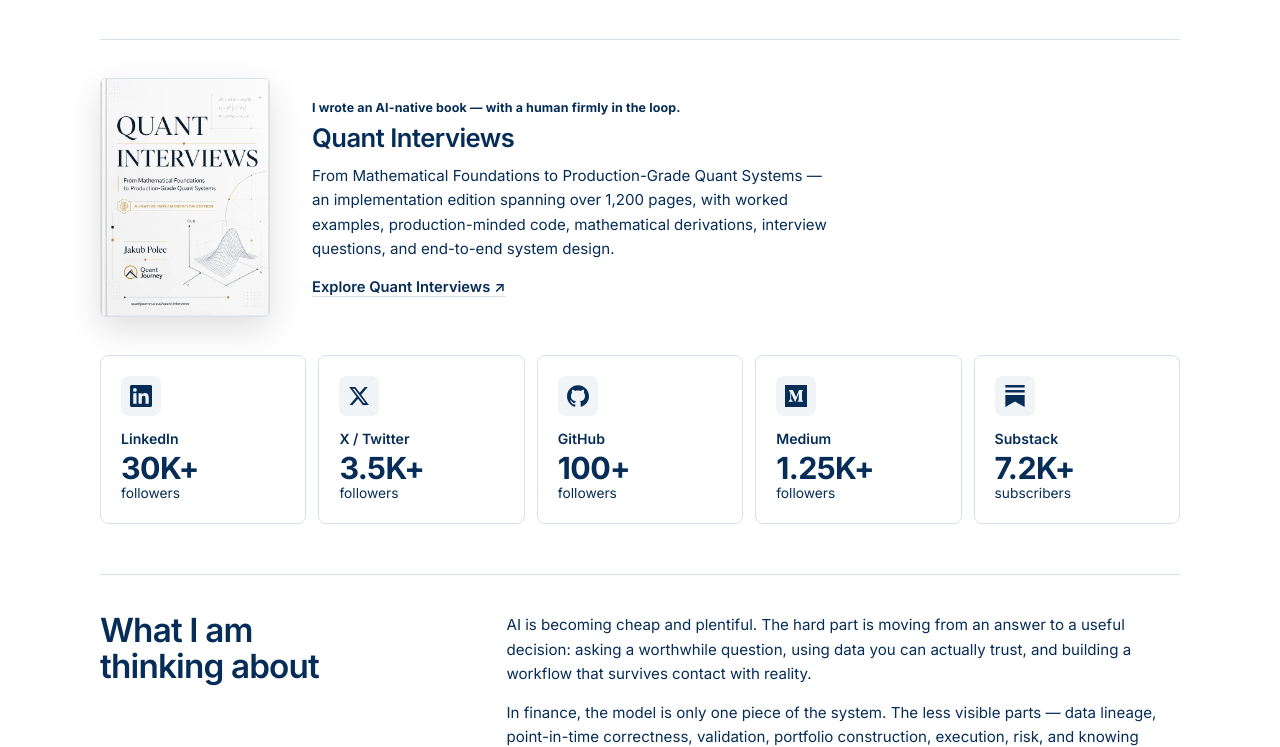
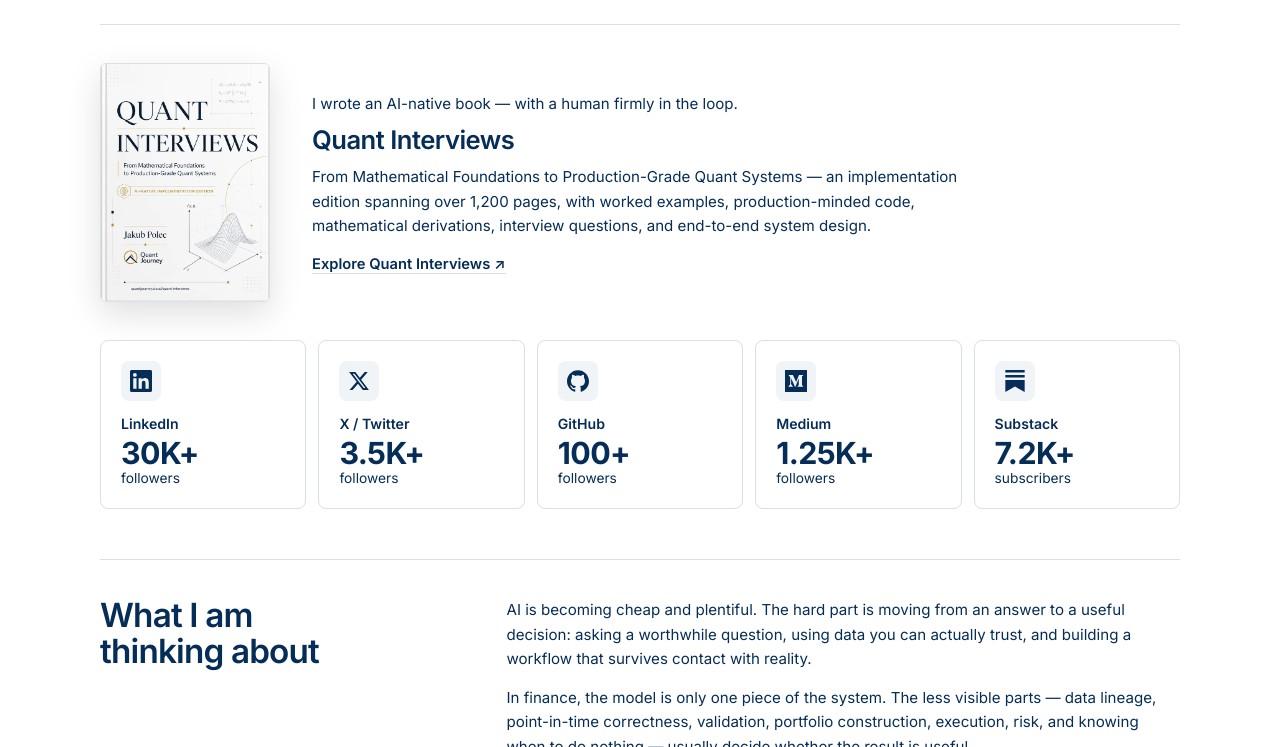
Before and after one commit to jpolec/jpolec.github.io, an Astro site: page / in a window 1280 px wide. Shown: the part 1615-2362 px from the top of the page. Built offline with nearby package versions, Linux system fonts and the light colour scheme; Astro itself is replaced by a stand-in of ours.

Commit message:
Flatten hero photo and widen book copy

```diff
--- a/src/pages/index.astro
+++ b/src/pages/index.astro
@@ -545,23 +545,19 @@ const links = [
     position: relative;
     z-index: 1;
     margin: 0;
-    overflow: hidden;
-    border-radius: 8px;
-    border: 1px solid var(--line);
-    background: var(--surface);
-    box-shadow: 0 22px 80px rgba(0, 0, 0, 0.34);
-    transition: box-shadow 300ms ease;
   }
 
   .hero-image {
     width: 100%;
     aspect-ratio: 4 / 5;
     object-fit: cover;
+    border: 1px solid var(--line);
+    border-radius: 8px;
   }
 
   .hero-image-wrap figcaption {
     margin: 0;
-    padding: 10px 12px 11px;
+    padding: 8px 2px 0;
     color: var(--muted);
     font-size: 0.68rem;
     line-height: 1.4;
@@ -780,7 +776,7 @@ const links = [
     grid-template-columns: 170px minmax(0, 1fr);
     gap: clamp(24px, 4vw, 42px);
     align-items: center;
-    max-width: 780px;
+    max-width: 920px;
     margin-bottom: 38px;
   }
 
@@ -805,12 +801,12 @@ const links = [
   }
 
   .book-kicker {
-    margin: 0 0 8px;
-    color: var(--ink);
-    font-size: 0.78rem;
-    font-weight: 700;
-    line-height: 1.45;
-    letter-spacing: 0.01em;
+    margin: 0 0 10px;
+    color: var(--muted);
+    font-size: clamp(0.94rem, 1.18vw, 1rem);
+    font-weight: 400;
+    line-height: 1.62;
+    letter-spacing: normal;
   }
 
   .book-copy h2 {
@@ -824,7 +820,7 @@ const links = [
   }
 
   .book-copy > p:not(.book-kicker) {
-    max-width: 520px;
+    max-width: 680px;
     margin-bottom: 14px;
     color: var(--muted);
     font-size: clamp(0.94rem, 1.18vw, 1rem);
```
